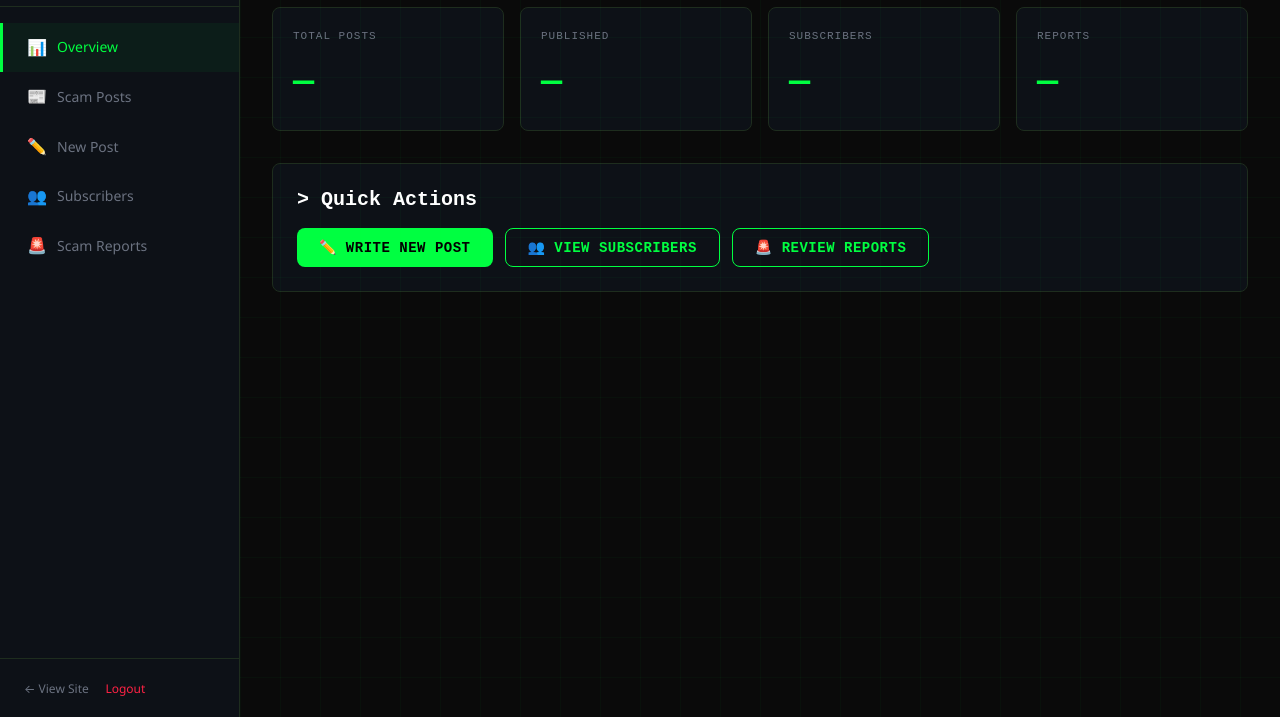
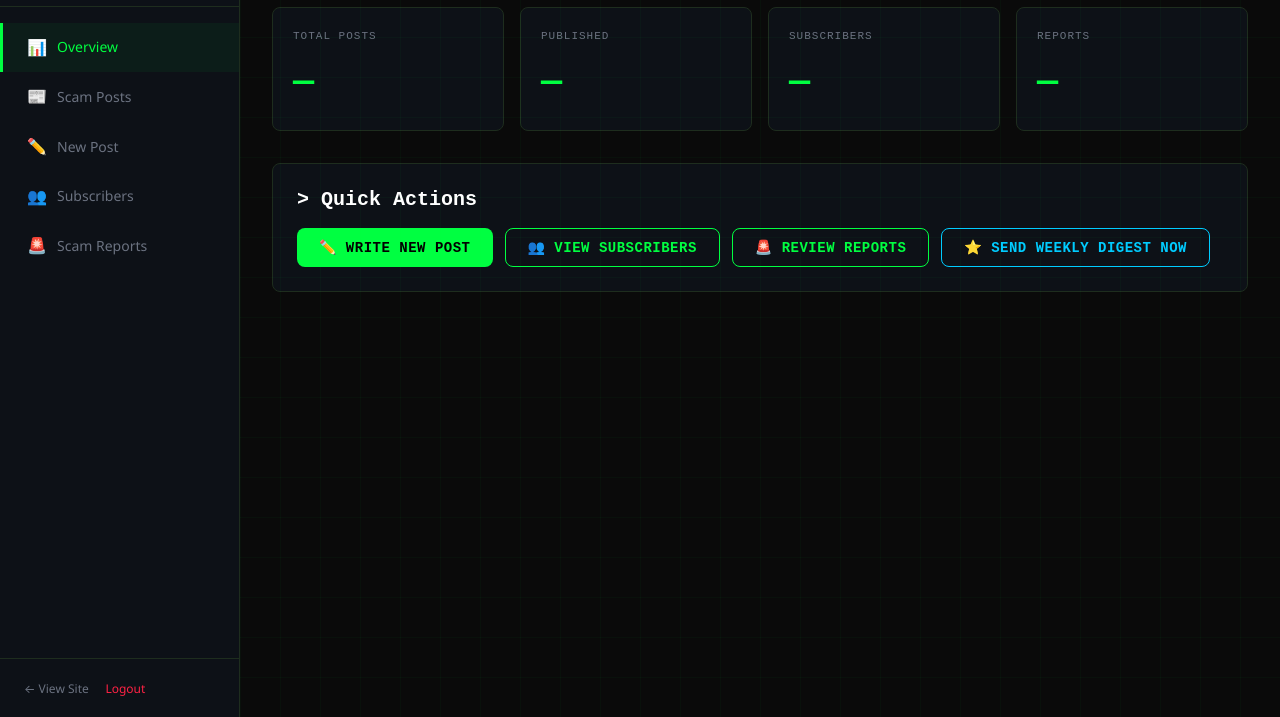
Before and after one commit to sam-Adk/cyberwatch-kenya-paystack, a plain HTML site: page cyberwatch-kenya/frontend/dashboard.html in a window 1280 px wide. Shown: the part 83-800 px from the top of the page. Drawn offline with Linux system fonts and the light colour scheme; no server answers; sample sign-in values are in the browser's storage.

Commit message:
Add button to send weekly digest in dashboard

```diff
--- a/cyberwatch-kenya/frontend/dashboard.html
+++ b/cyberwatch-kenya/frontend/dashboard.html
@@ -105,6 +105,7 @@
           <button class="btn btn-primary" onclick="showTab('newpost', null)">✏️ Write New Post</button>
           <button class="btn btn-outline" onclick="showTab('subscribers', null)">👥 View Subscribers</button>
           <button class="btn btn-outline" onclick="showTab('reports', null)">🚨 Review Reports</button>
+          <button class="btn btn-outline" onclick="sendTestDigest()" style="border-color:#00ccff;color:#00ccff;">⭐ Send Weekly Digest Now</button>
         </div>
       </div>
     </div>
```
